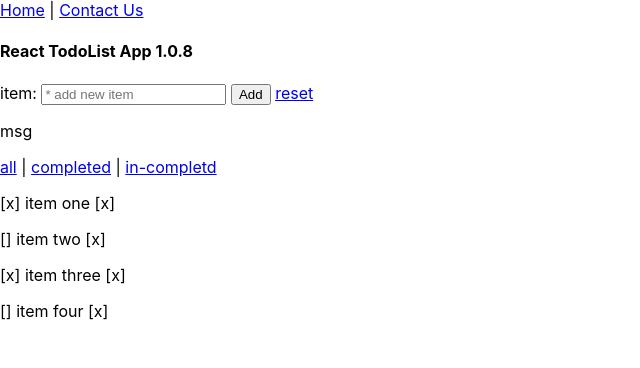
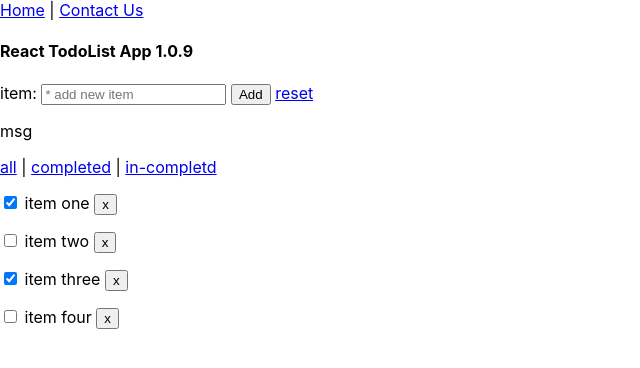
Before and after one commit to dgilbert-quickstart/react-todo-list-app-1, a React (Create React App) app in the folder react-todo-list-app-1/: page /#/ in a window 1280 px wide. Shown: the top 368 px of the page, without its empty margins (0-640 px from the left). Built offline with nearby package versions, Linux system fonts and the light colour scheme.

Commit message:
update react-todo-list-app-1, todolist

```diff
--- a/react-todo-list-app-1/src/components/Home.js
+++ b/react-todo-list-app-1/src/components/Home.js
@@ -3,7 +3,7 @@ import TodoList from "./TodoList";
 function Home() {
     return (
       <>
-        <TodoList title="React TodoList App 1.0.8"/>
+        <TodoList title="React TodoList App 1.0.9"/>
       </>
     );
   }
--- a/react-todo-list-app-1/src/components/TodoList.js
+++ b/react-todo-list-app-1/src/components/TodoList.js
@@ -21,16 +21,32 @@ function TodoList(props) {
         <p></p>
         <div>
           <p>
-            {"[x] item one [x]"}
+            <>
+              <input type="checkbox" checked={true}/>{" "}
+              <span>item one</span> {" "}
+              <button>x</button>
+            </>
           </p>
           <p>
-            {"[] item two [x]"}
+            <>
+              <input type="checkbox" checked={false}/>{" "}
+              <span>item two</span> {" "}
+              <button>x</button>
+            </>
           </p>
           <p>
-            {"[x] item three [x]"}
+            <>
+              <input type="checkbox" checked={true}/>{" "}
+              <span>item three</span> {" "}
+              <button>x</button>
+            </>
           </p>
           <p>
-            {"[] item four [x]"}
+            <>
+              <input type="checkbox" checked={false}/>{" "}
+              <span>item four</span> {" "}
+              <button>x</button>
+            </>
           </p>
         </div>
       </>
```
